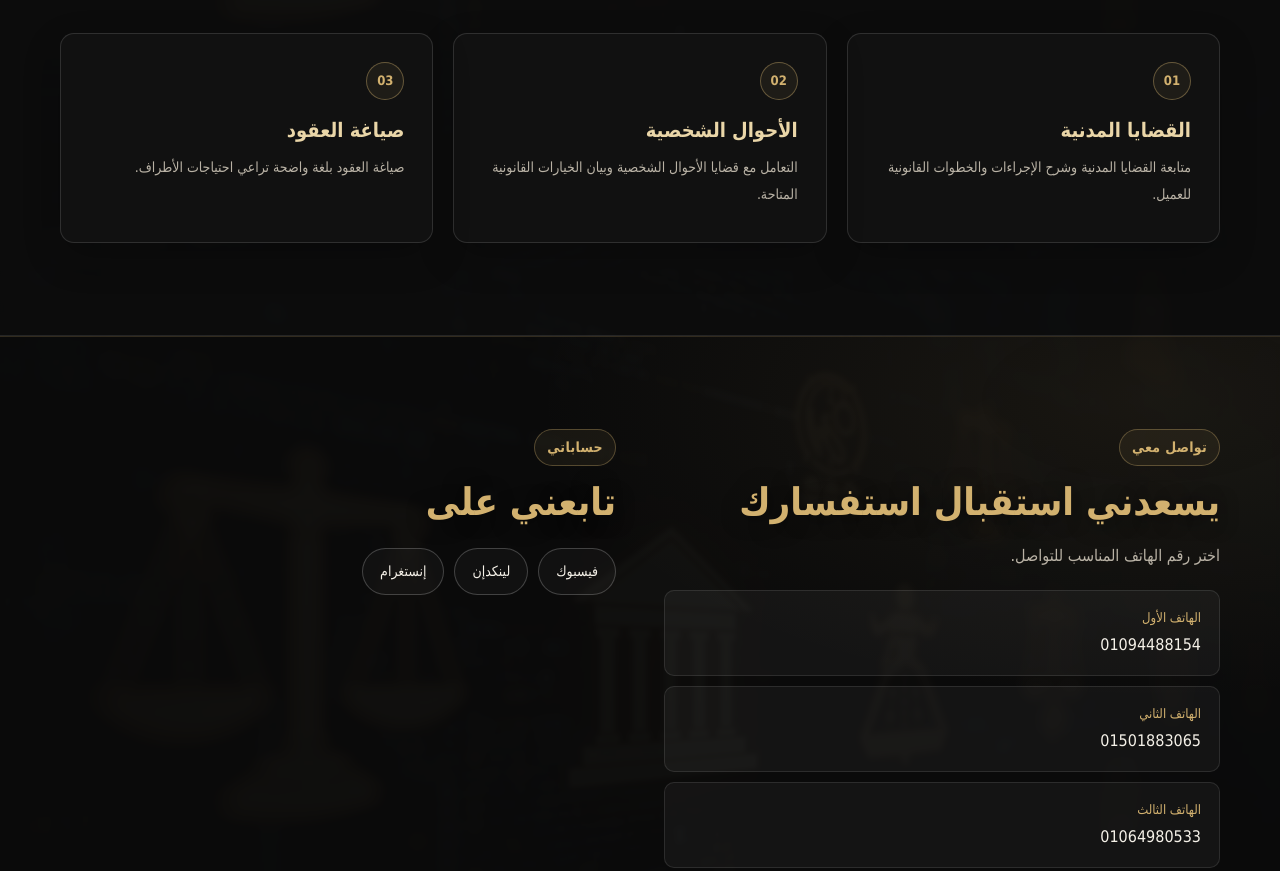
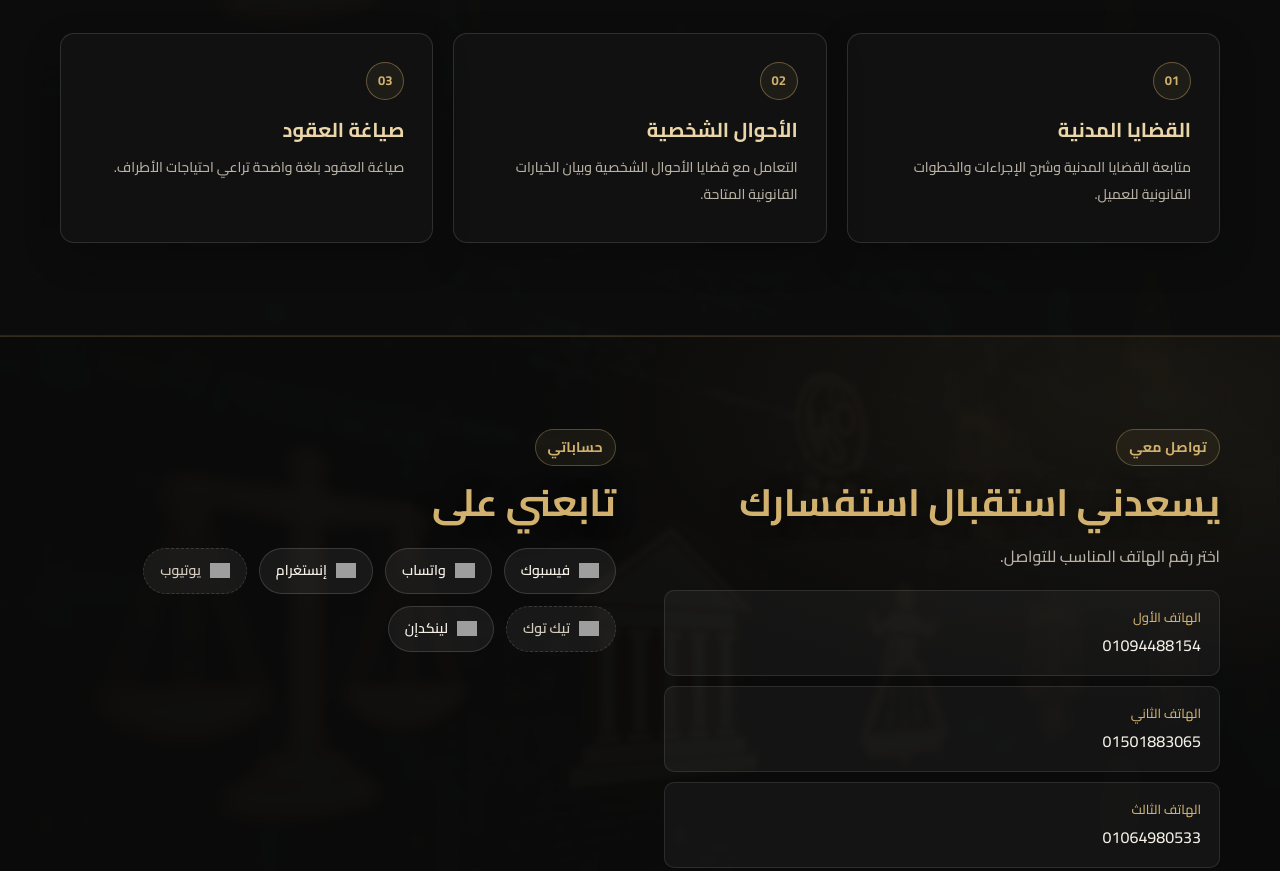
Before and after one commit to moatazhassan-298/moatazhassan-298.github.io, a plain HTML site: page index.html in a window 1280 px wide. Shown: the part 1331-2202 px from the top of the page. Drawn offline with Linux system fonts and the light colour scheme; grey boxes are pictures that could not be loaded.

Commit message:
Update index.html

```diff
--- a/index.html
+++ b/index.html
@@ -7,6 +7,9 @@
   <meta name="theme-color" content="#0a0a0a">
   <title> الاستاذ معتز حسن محمد | محامٍ</title>
 
+  <link rel="preconnect" href="https://fonts.googleapis.com">
+  <link rel="preconnect" href="https://fonts.gstatic.com" crossorigin>
+  <link href="https://fonts.googleapis.com/css2?family=Cairo:wght@400;500;600;700;800&display=swap" rel="stylesheet">
   <style>
     :root {
       --black: #0a0a0a;
@@ -590,6 +593,109 @@
         gap: 30px;
       }
     }
+
+    body {
+      font-family: "Cairo", "Noto Sans Arabic", Tahoma, Arial, sans-serif;
+      font-weight: 400;
+    }
+
+    h1, h2, h3, .brand, .button, .nav-link, .eyebrow {
+      font-family: "Cairo", "Noto Sans Arabic", Tahoma, Arial, sans-serif;
+    }
+
+    .hero-description,
+    .intro,
+    .about-copy p,
+    .card p,
+    .contact-item {
+      font-weight: 500;
+    }
+
+    .socials {
+      align-items: center;
+      gap: 12px;
+    }
+
+    .social-link {
+      display: inline-flex;
+      align-items: center;
+      justify-content: center;
+      gap: 9px;
+      min-height: 46px;
+      padding: 9px 16px;
+      border: 1px solid #ffffff25;
+      border-radius: 999px;
+      background: rgba(255, 255, 255, .06);
+      font-family: "Cairo", "Noto Sans Arabic", Tahoma, Arial, sans-serif;
+      font-weight: 600;
+      transition: transform .2s ease, border-color .2s ease, background .2s ease;
+    }
+
+    .social-link:hover {
+      transform: translateY(-3px);
+      border-color: var(--gold);
+      background: rgba(210, 177, 111, .12);
+    }
+
+    .social-link img {
+      display: block;
+      width: 20px;
+      height: 20px;
+      object-fit: contain;
+    }
+
+    .social-link-pending {
+      border-style: dashed;
+      color: #d3ccbe;
+      cursor: default;
+    }
+
+    @media (max-width: 440px) {
+      .socials {
+        gap: 9px;
+      }
+
+      .social-link {
+        min-height: 43px;
+        padding: 8px 12px;
+        font-size: 14px;
+      }
+    }
+
+    /* Refined professional portrait frame */
+    .portrait-frame {
+      position: relative;
+      width: min(350px, 100%);
+      aspect-ratio: 4 / 5;
+      overflow: hidden;
+      border: 1px solid rgba(234, 214, 168, .88);
+      border-radius: 26px;
+      background: #17130d;
+      outline: 1px solid rgba(210, 177, 111, .42);
+      outline-offset: 7px;
+      box-shadow: 0 18px 55px rgba(0, 0, 0, .58), 0 0 38px rgba(210, 177, 111, .12);
+    }
+
+    .portrait-frame::after {
+      content: "";
+      position: absolute;
+      inset: 10px;
+      border: 1px solid rgba(255, 255, 255, .46);
+      border-radius: 17px;
+      pointer-events: none;
+    }
+
+    .portrait-frame img {
+      border-radius: 24px;
+      object-position: center 24%;
+      filter: saturate(.94) contrast(1.03);
+    }
+
+    @media (max-width: 760px) {
+      .portrait-frame {
+        outline-offset: 5px;
+      }
+    }
   </style>
 </head>
 
@@ -702,9 +808,30 @@
           <span class="eyebrow">حساباتي</span>
           <h2>تابعني على</h2>
           <div class="socials">
-            <a class="social-link" href="https://www.facebook.com/share/1EGi2E2z1E/" target="_blank" rel="noopener noreferrer">فيسبوك</a>
-            <a class="social-link" href="https://www.linkedin.com/in/moataz-hassan1" target="_blank" rel="noopener noreferrer">لينكدإن</a>
-            <a class="social-link" href="https://www.instagram.com/moatazhassan298?lqvp=cXNzaTh3YXkzZGh2" target="_blank" rel="noopener noreferrer">إنستغرام</a>
+            <a class="social-link" href="https://www.facebook.com/share/1EGi2E2z1E/" target="_blank" rel="noopener noreferrer" aria-label="فيسبوك">
+              <img src="https://cdn.simpleicons.org/facebook/1877F2" alt="" aria-hidden="true">
+              فيسبوك
+            </a>
+            <a class="social-link" href="https://wa.me/20109488154" target="_blank" rel="noopener noreferrer" aria-label="واتساب">
+              <img src="https://cdn.simpleicons.org/whatsapp/25D366" alt="" aria-hidden="true">
+              واتساب
+            </a>
+            <a class="social-link" href="https://www.instagram.com/moatazhassan298?lqvp=cXNzaTh3YXkzZGh2" target="_blank" rel="noopener noreferrer" aria-label="إنستغرام">
+              <img src="https://cdn.simpleicons.org/instagram/E4405F" alt="" aria-hidden="true">
+              إنستغرام
+            </a>
+            <span class="social-link social-link-pending" title="أضف رابط حساب يوتيوب" aria-label="يوتيوب، أضف رابط الحساب">
+              <img src="https://cdn.simpleicons.org/youtube/FF0000" alt="" aria-hidden="true">
+              يوتيوب
+            </span>
+            <span class="social-link social-link-pending" title="أضف رابط حساب تيك توك" aria-label="تيك توك، أضف رابط الحساب">
+              <img src="https://cdn.simpleicons.org/tiktok/FFFFFF" alt="" aria-hidden="true">
+              تيك توك
+            </span>
+            <a class="social-link" href="https://www.linkedin.com/in/moataz-hassan1" target="_blank" rel="noopener noreferrer" aria-label="لينكدإن">
+              <img src="https://cdn.simpleicons.org/linkedin/0A66C2" alt="" aria-hidden="true">
+              لينكدإن
+            </a>
           </div>
         </div>
       </div>
```
